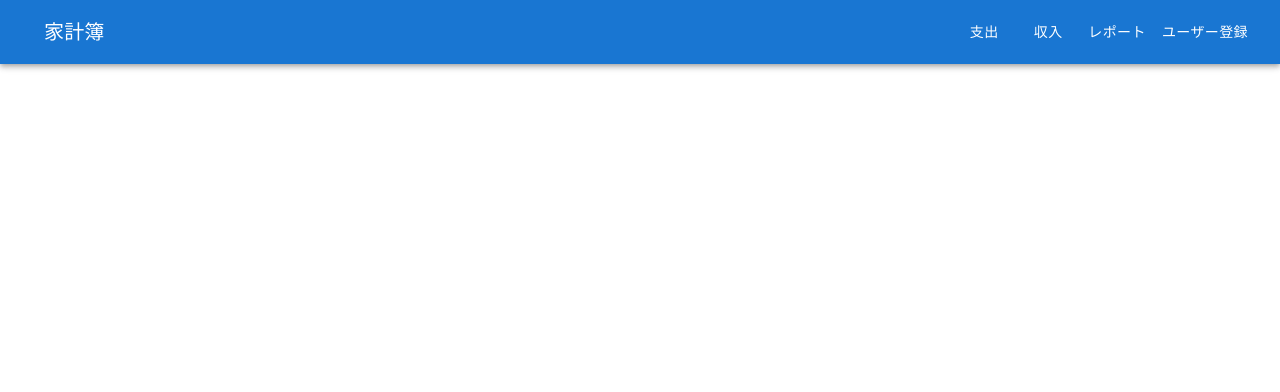
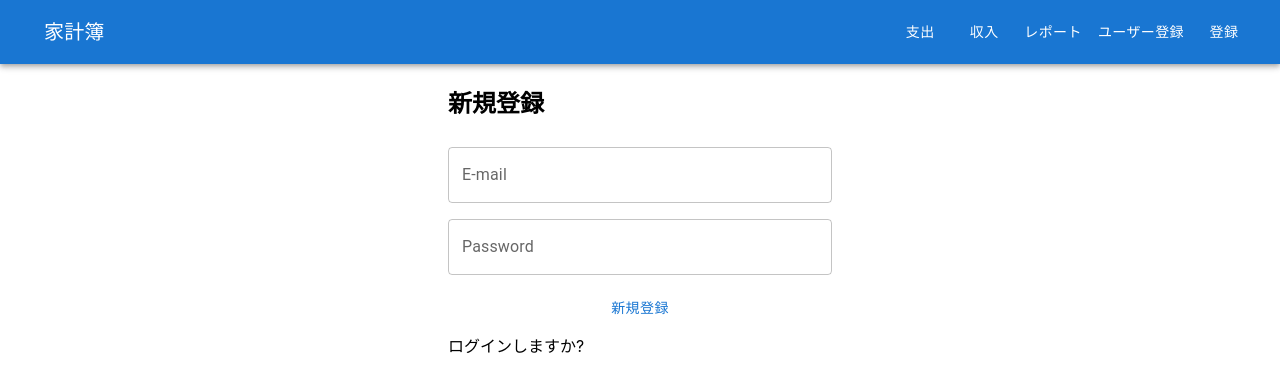
Before and after one commit to yatsu3/kakeibo-frontend, a React (Create React App) app: page /auth in a window 1280 px wide. Shown: the top 392 px of the page. Built offline with nearby package versions, Linux system fonts and the light colour scheme.

Commit message:
基本的なユーザー登録とログイン機能の実装

```diff
--- /dev/null
+++ b/src/Auth.tsx
@@ -0,0 +1,108 @@
+import React, { Fragment, useState } from "react";
+import { auth } from "./firebase";
+import {
+  createUserWithEmailAndPassword, signInWithEmailAndPassword,
+} from "firebase/auth";
+import { useNavigate } from "react-router-dom"
+import {
+  Box,
+  Button,
+  Container,
+  Grid,
+  TextField,
+} from "@mui/material";
+
+const Auth: React.FC = () => {
+  const [email, setEmail] = useState<string>("");
+  const [password, setPassword] = useState<string>("");
+
+  const [isLogin, setIsLogin] = useState(true);
+
+  const navigate = useNavigate()
+
+  const Register = async () => {
+    await createUserWithEmailAndPassword(auth, email, password)
+      .then((userCredential) => {
+        navigate("/");
+      })
+      .catch((error) => {
+        alert(error.message);
+        console.error(error);
+      });
+  };
+
+  const Login = async () => {
+    await signInWithEmailAndPassword(auth, email, password)
+      .then((userCredential) => {
+        console.log(userCredential);
+        navigate("/");
+      })
+      .catch((error) => {
+        alert(error.message);
+        console.error(error);
+      });
+  };
+
+  const handleChangeEmail = (event: React.ChangeEvent<HTMLInputElement>) => {
+    setEmail(event.currentTarget.value);
+  };
+  const handleChangePassword = (event: React.ChangeEvent<HTMLInputElement>) => {
+    setPassword(event.currentTarget.value);
+  };
+
+  return (
+    <Fragment>
+      <Container>
+        <Grid container>
+          <Grid item md={4}></Grid>
+          <Grid item md={4}>
+            <h2>{isLogin ? "新規登録" : "ログイン"}</h2>
+            <Box component="form">
+              <TextField
+                style={{ marginTop: "0.5em", marginBottom: "0.5em" }}
+                name="email"
+                label="E-mail"
+                fullWidth
+                variant="outlined"
+                value={email}
+                onChange={(event: React.ChangeEvent<HTMLInputElement>) => {
+                  handleChangeEmail(event);
+                }}
+              />
+              <TextField
+                style={{ marginTop: "0.5em", marginBottom: "0.5em" }}
+                name="password"
+                label="Password"
+                fullWidth
+                variant="outlined"
+                value={password}
+                onChange={(event: React.ChangeEvent<HTMLInputElement>) => {
+                  handleChangePassword(event);
+                }}
+              />
+              <Button
+                fullWidth
+                style={{ marginTop: "0.5em", marginBottom: "0.5em" }}
+                onClick={isLogin ? Register : Login}
+              >
+                {isLogin ? "新規登録" : "ログイン"}
+              </Button>
+              <Grid container>
+                <Grid item>
+                  <span
+                    onClick={() => setIsLogin(!isLogin)}
+                  >
+                    {isLogin ? "ログインしますか?" : "新規登録しますか？"}
+                  </span>
+                </Grid>
+              </Grid>
+            </Box>
+          </Grid>
+        </Grid>
+      </Container>
+    </Fragment>
+  );
+
+};
+
+export default Auth;
--- a/src/Header.tsx
+++ b/src/Header.tsx
@@ -22,6 +22,7 @@ const Header: React.FC = () => {
             <Button color="inherit" onClick={() => {setIsExpenses(false); navigate('/');}}>収入</Button>
             <Button color="inherit" onClick={() => navigate('/report')}>レポート</Button>
             <Button color="inherit" onClick={() => navigate('/register-user')}>ユーザー登録</Button>
+            <Button color="inherit" onClick={() => navigate('/auth')}>登録</Button>
       </Toolbar>
     </AppBar>
     );
--- /dev/null
+++ b/src/firebase.ts
@@ -0,0 +1,16 @@
+// Firebase 9.x+ のスタイル
+import { initializeApp } from "firebase/app";
+import { getAuth } from "firebase/auth";
+
+// Firebase アプリの初期化
+const firebaseConfig = initializeApp({
+  apiKey: process.env.REACT_APP_FIREBASE_KEY,
+  authDomain: process.env.REACT_APP_FIREBASE_DOMAIN,
+  projectId: process.env.REACT_APP_FIREBASE_PROJECT_ID,
+  storageBucket: process.env.REACT_APP_FIREBASE_STORAGE_BUCKET,
+  messagingSenderId: process.env.REACT_APP_FIREBASE_SENDER_ID,
+  appId: process.env.REACT_APP_FIREBASE_APP_ID,
+});
+
+// 必要な Firebase サービスをエクスポート
+export const auth = getAuth(firebaseConfig);
--- a/src/index.tsx
+++ b/src/index.tsx
@@ -8,6 +8,7 @@ import {GlobalProvider} from './context/GlobalContext';
 import { BrowserRouter as Router, Route, Routes } from 'react-router-dom';
 import Report from './Report';
 import RegisterUser from './RegisterUser';
+import Auth from './Auth';
 
 const root = ReactDOM.createRoot(
   document.getElementById('root') as HTMLElement
@@ -18,6 +19,7 @@ root.render(
         <Header />
         <Routes>
           <Route path="/" element={<Form />} />
+          <Route path="/auth" element={<Auth />} />
           <Route path="/report" element={<Report />} />
           <Route path="/register-user" element={<RegisterUser />} />
         </Routes>
```
Also changed, not shown: package.json (+5 -4 lines), 2 other files (tests, documents, lock files or other folders).
